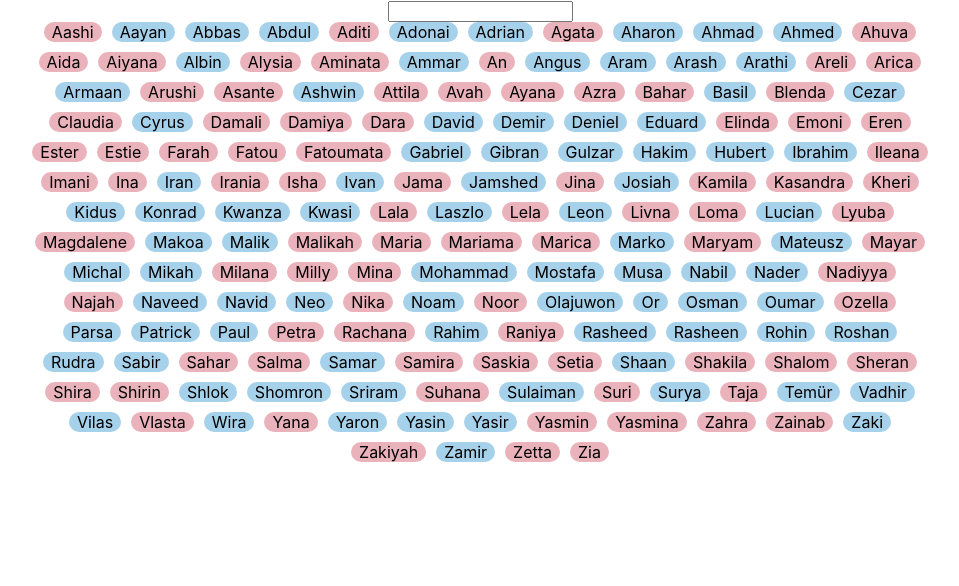
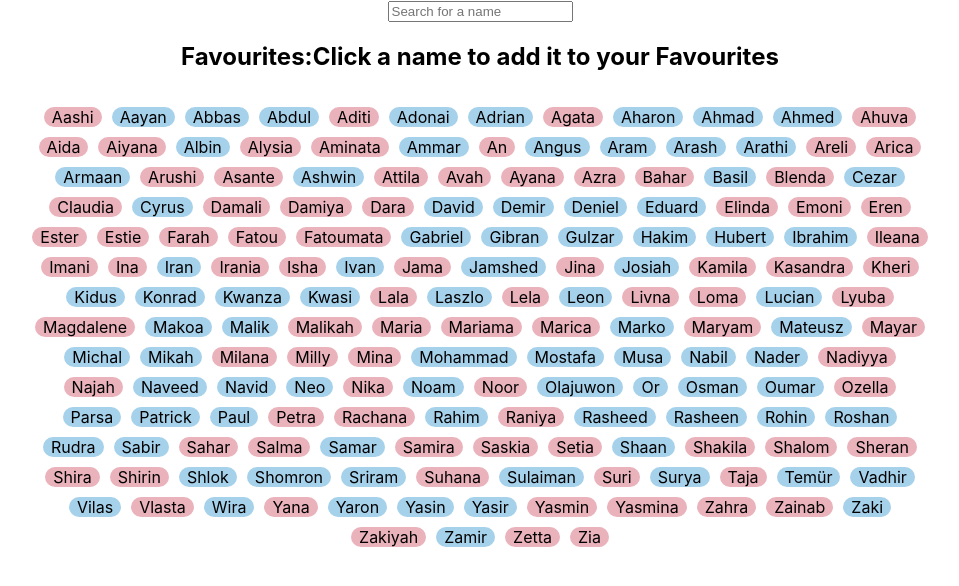
Before and after one commit to PaulinaWywrot/baby-name-picker, a React (Create React App) app: page / in a window 1280 px wide. Shown: the top 586 px of the page, without its empty margins (160-1119 px from the left). Built offline with nearby package versions, Linux system fonts and the light colour scheme.

Commit message:
Level 3 completed

```diff
--- a/src/App.css
+++ b/src/App.css
@@ -58,3 +58,7 @@ padding-right: 0.5rem;
   background-color: rgba(157, 204, 233, 0.902);
   border-radius: 18px;;
 }
+
+.favourites-names {
+  padding-bottom: 1rem;
+}
--- a/src/App.js
+++ b/src/App.js
@@ -1,14 +1,38 @@
 import BabyNames from "./BabyNames";
 import "./App.css";
 import BabyNameSearch from "./babyNameSearch";
+import Favourites from "./Favourites";
 import { useState } from "react";
+import babyNamesData from "./babyNamesData.json";
 
 function App() {
   const [searchName, setSearchName] = useState("");
+  const [FavouritesList, setFavouritesList] = useState([]);
+  const [MainList, setMainList] = useState(babyNamesData);
+
+  function addToFavourites(baby) {
+    setFavouritesList([...FavouritesList, baby]);
+    setMainList(MainList.filter((babyName) => babyName.name !== baby.name));
+  }
+  const removeFromFavourites = (baby) => {
+    setMainList([...MainList], baby);
+    setFavouritesList(
+      FavouritesList.filter((babyName) => babyName.name !== baby.name)
+    );
+  };
+
   return (
     <div className="App">
       <BabyNameSearch setSearchNames={setSearchName} />
-      <BabyNames searchName={searchName} />
+      <Favourites
+        FavouritesList={FavouritesList}
+        removeFromFavourites={removeFromFavourites}
+      />
+      <BabyNames
+        searchName={searchName}
+        MainList={MainList}
+        addToFavourites={addToFavourites}
+      />
     </div>
   );
 }
--- a/src/BabyNames.js
+++ b/src/BabyNames.js
@@ -1,31 +1,27 @@
-import { useState } from "react";
-import babyNamesData from "./babyNamesData.json";
 import SortAscending from "./Sort";
+
 // level 1 props & map method
 
-const BabyNames = ({ searchName }) => {
-  let filteredNames = babyNamesData.filter((baby) =>
+const BabyNames = ({ searchName, MainList, addToFavourites }) => {
+  let filteredNames = MainList.filter((baby) =>
     baby.name.toLowerCase().includes(searchName.toLowerCase())
   );
 
   return (
     <div className="name-container">
       {filteredNames.sort(SortAscending).map((baby) => {
-        if (baby.sex === "f") {
-          return (
-            <span className="baby-girl" key={baby.name}>
-              {baby.name}
-            </span>
-          );
-        } else {
-          return (
-            <span className="baby-boy" key={baby.name}>
-              {baby.name}
-            </span>
-          );
-        }
+        return (
+          <span
+            className={baby.sex === "f" ? "baby-girl" : "baby-boy"}
+            key={baby.name}
+            onClick={() => addToFavourites(baby)}
+          >
+            {baby.name}
+          </span>
+        );
       })}
     </div>
   );
 };
+
 export default BabyNames;
--- /dev/null
+++ b/src/Favourites.js
@@ -0,0 +1,28 @@
+const Favourites = ({ FavouritesList, removeFromFavourites }) => {
+  return (
+    <div>
+      <h2>
+        Favourites:
+        {FavouritesList.length === 0 ? (
+          <span>Click a name to add it to your Favourites</span>
+        ) : (
+          <span></span>
+        )}
+      </h2>
+      <div className="favourites-names">
+        {FavouritesList.map((baby) => (
+          <span
+            key={baby.name}
+            onClick={() => {
+              removeFromFavourites(baby);
+            }}
+            className={baby.sex === "f" ? "baby-girl" : "baby-boy"}
+          >
+            {baby.name}
+          </span>
+        ))}
+      </div>
+    </div>
+  );
+};
+export default Favourites;
--- a/src/babyNameSearch.js
+++ b/src/babyNameSearch.js
@@ -1,5 +1,3 @@
-import { useState } from "react";
-
 const BabyNameSearch = ({ setSearchNames }) => {
   return (
     <div>
@@ -7,6 +5,7 @@ const BabyNameSearch = ({ setSearchNames }) => {
         type="search"
         id="gsearch"
         name="gsearch"
+        placeholder="Search for a name"
         onChange={(e) => setSearchNames(e.target.value)}
       />
     </div>
```
